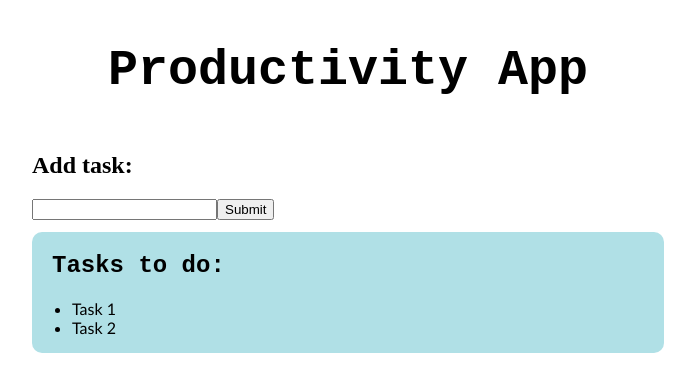
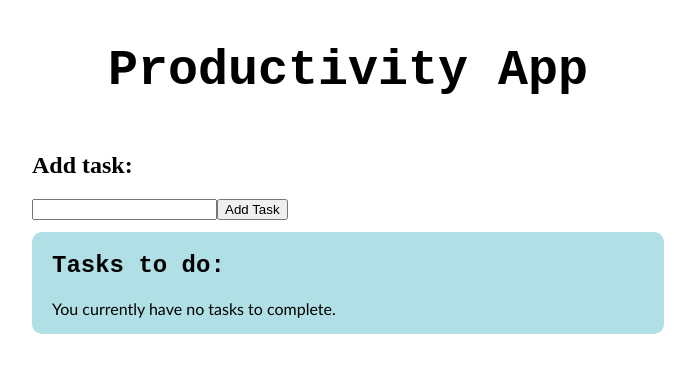
Before and after one commit to SaileshPatel/productivity-app-react-custom-build, a React app: page / in a window 1280 px wide. Shown: the top 392 px of the page, without its empty margins (292-987 px from the left). Built offline with nearby package versions, Linux system fonts and the light colour scheme.

Commit message:
Implement functionality to add tasks to list
* Create functionality to tasks to list
* Add message to handle no tasks in list scenario

```diff
--- a/src/component/add-task-form.jsx
+++ b/src/component/add-task-form.jsx
@@ -1,14 +1,22 @@
 import React, { useState } from 'react';
 import "./../style/add-task-form.scss";
 
-const TaskForm = () => {
+const TaskForm = (props) => {
     const [taskName, setTaskName] = useState("");
+
+    const addItemToList = () => {
+        if (!taskName) {
+            return;
+        }
+        props.addItem(taskName);
+        setTaskName("");
+    }
 
     return (
         <div id="add-task-form">
             <h2>Add task:</h2>
-            <input type="text" name="task-name" />
-            <input type="submit" />
+            <input type="text" name="task-name" value={taskName} onChange={(e) => setTaskName(e.target.value)} />
+            <button onClick={addItemToList} >Add Task</button>
         </div>
     )
 
--- a/src/component/app.jsx
+++ b/src/component/app.jsx
@@ -4,12 +4,16 @@ import List from './list.jsx';
 import TaskForm from './add-task-form.jsx';
 
 const App = () => {
-    const [taskList, setTaskList] = useState(["Task 1", "Task 2"]);
+    const [taskList, setTaskList] = useState([]);
+
+    const addTaskToList = (task) => {
+        setTaskList(prev => [...prev, task]);
+    }
 
     return (
         <div id="container">
             <h1>Productivity App</h1>
-            <TaskForm />
+            <TaskForm addItem={addTaskToList} />
             <List tasks={taskList} />
         </div>
     )
--- a/src/component/list.jsx
+++ b/src/component/list.jsx
@@ -9,9 +9,13 @@ const List = (props) => {
     return (
         <div id="taskList">
             <h2>Tasks to do:</h2>
-            <ul>
-                {taskItems}
-            </ul>
+            {
+                props.tasks.length > 0 ?
+                    <ul>
+                        {taskItems}
+                    </ul>
+                    :
+                    <p>You currently have no tasks to complete.</p>}
         </div>
     )
 }
--- a/src/style/list.scss
+++ b/src/style/list.scss
@@ -1,3 +1,5 @@
+$left-offset: 20px;
+
 #taskList {
     grid-column: 2;
     grid-row: 3;
@@ -6,10 +8,15 @@
 
     h2 {
         font-family: 'Courier New', Courier, monospace;
-        padding-left: 20px;
+        padding-left: $left-offset;
     }
 
     li {
         font-family: 'Gill Sans', 'Gill Sans MT', Calibri, 'Trebuchet MS', sans-serif;
     }
+
+    p {
+        font-family: 'Gill Sans', 'Gill Sans MT', Calibri, 'Trebuchet MS', sans-serif;
+        padding-left: $left-offset;
+    }
 }
```
